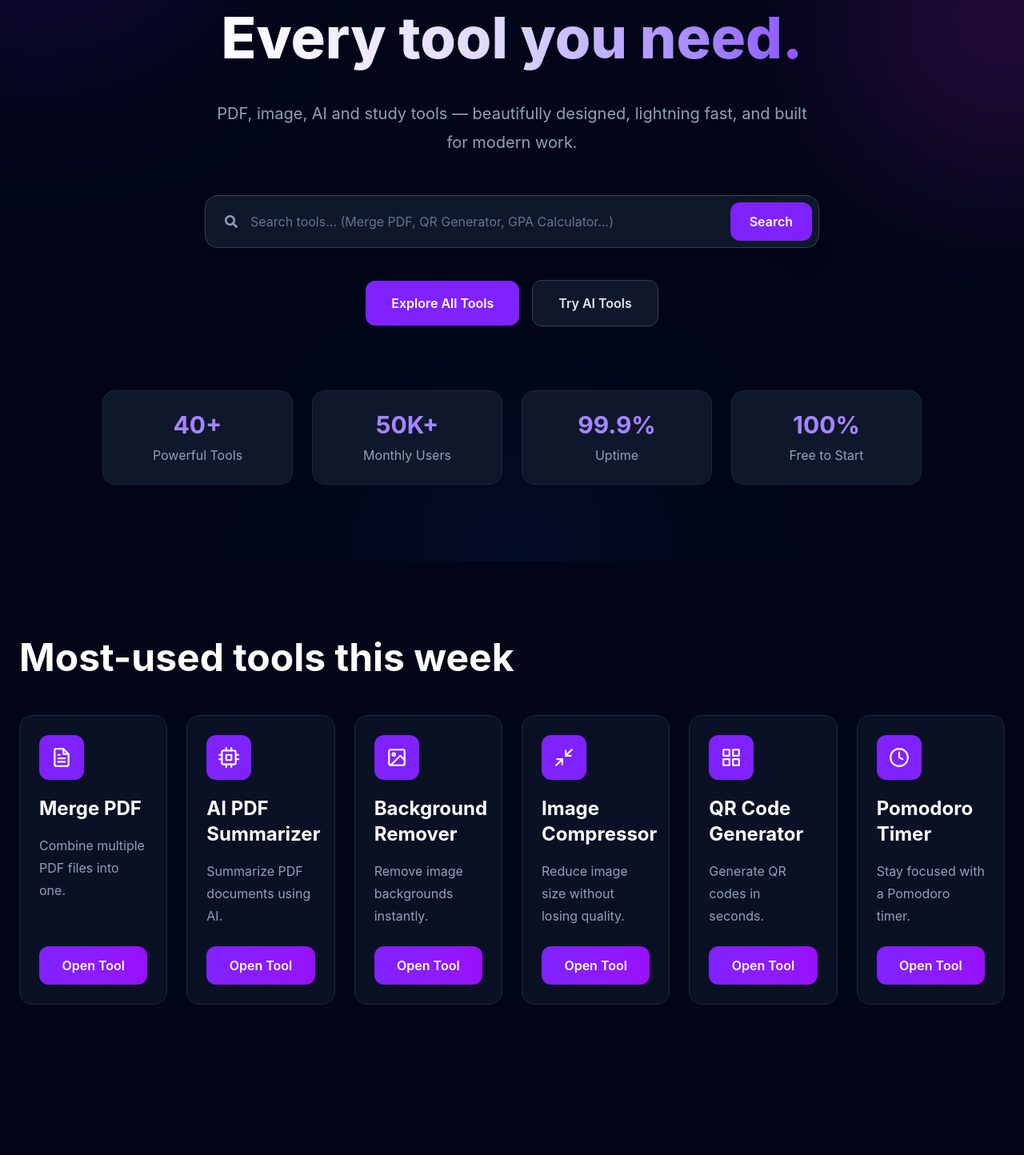
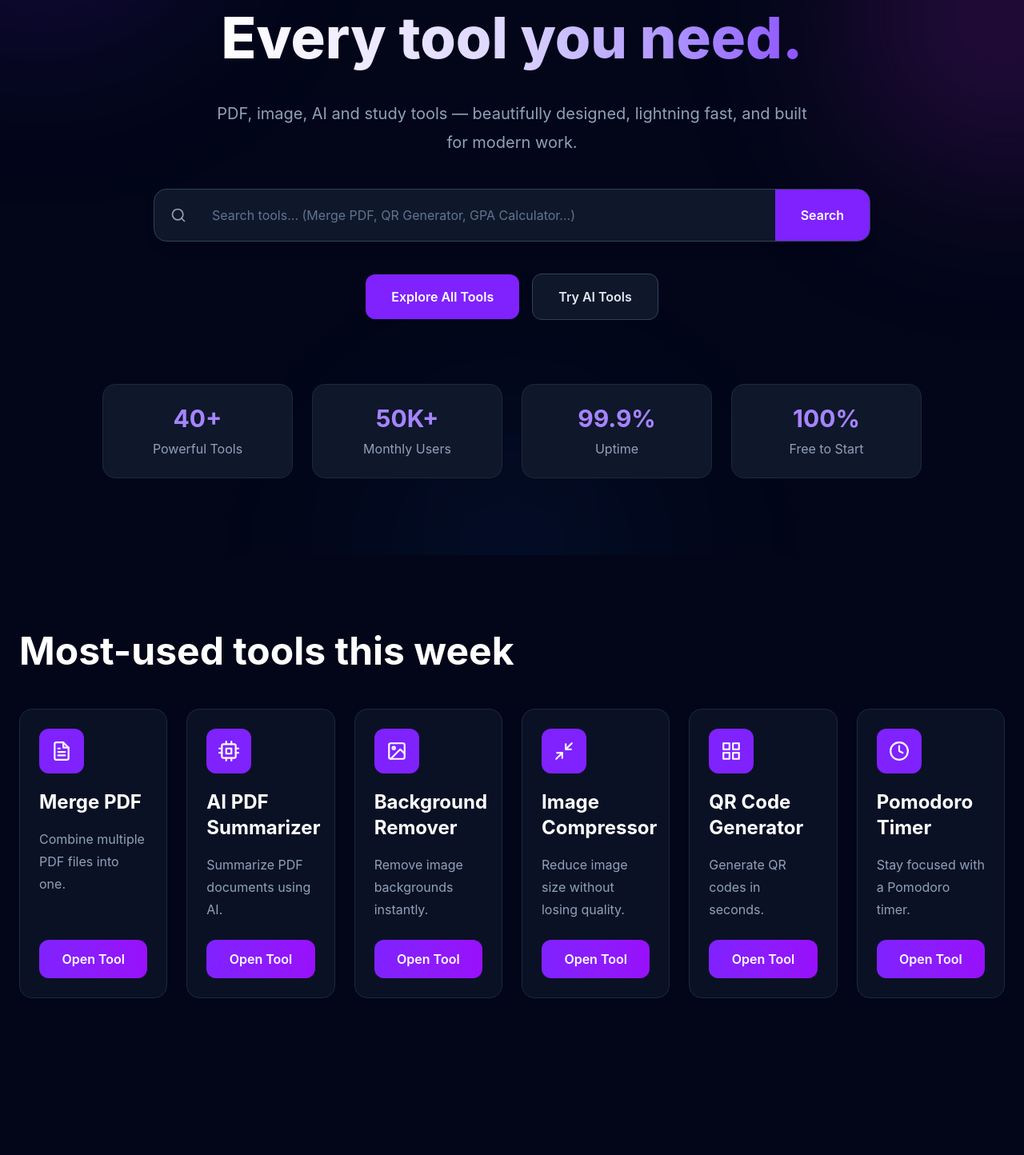
Before and after one commit to Dani-125/nexyra-tools, a React (Vite) app: page / in a window 1280 px wide. Shown: the part 327-1771 px from the top of the page at 80% size. Built offline with nearby package versions, Linux system fonts and the light colour scheme.

Commit message:
Implement live search with autocomplete dropdown

```diff
--- a/src/App.jsx
+++ b/src/App.jsx
@@ -1,3 +1,5 @@
+import { useState } from "react";
+
 import Navbar from "./components/layout/Navbar";
 import Hero from "./components/hero/Hero";
 import PopularTools from "./components/tools/PopularTools";
@@ -7,17 +9,50 @@ import AllTools from "./components/tools/AllTools";
 import Features from "./components/home/Features";
 import Footer from "./components/layout/Footer";
 
+import { popularTools, allTools } from "./data/tools";
+
 function App() {
+  const [searchTerm, setSearchTerm] = useState("");
+
+  const searchResults = allTools.filter((tool) => {
+    const query = searchTerm.toLowerCase();
+
+    return (
+      tool.title.toLowerCase().includes(query) ||
+      (tool.category && tool.category.toLowerCase().includes(query)) ||
+      tool.description.toLowerCase().includes(query)
+    );
+  });
+
+  const filteredPopularTools = popularTools.filter((tool) => {
+    const query = searchTerm.toLowerCase();
+
+    return (
+      tool.title.toLowerCase().includes(query) ||
+      tool.description.toLowerCase().includes(query) ||
+      tool.category.toLowerCase().includes(query)
+    );
+  });
+
   return (
     <div className="min-h-screen bg-slate-950 text-white">
       <Navbar />
 
       <main>
-        <Hero />
-        <PopularTools />
+        <Hero
+          searchTerm={searchTerm}
+          setSearchTerm={setSearchTerm}
+          searchResults={searchResults}
+        />
+
+        <PopularTools tools={filteredPopularTools} />
+
         <Categories />
+
         <FeaturedAI />
+
         <AllTools />
+
         <Features />
       </main>
 
--- a/src/components/hero/Hero.jsx
+++ b/src/components/hero/Hero.jsx
@@ -1,6 +1,11 @@
 import Stats from "./Stats";
 import SearchBar from "./SearchBar";
-function Hero() {
+
+function Hero({
+  searchTerm,
+  setSearchTerm,
+  searchResults,
+}) {
   return (
     <section className="relative w-full overflow-hidden py-24">
 
@@ -13,13 +18,9 @@ function Hero() {
 
       <div className="relative z-10 mx-auto flex max-w-7xl flex-col items-center justify-center px-6 text-center">
 
-      {/* Badge */}
-
         <div className="mb-8 inline-flex items-center rounded-full border border-violet-500/30 bg-violet-500/10 px-5 py-2 text-sm text-violet-300 backdrop-blur-md">
           ✨ 40+ Powerful Tools • Free • Fast • Secure
         </div>
-
-      {/* Heading */}
 
         <h1 className="bg-gradient-to-r from-white via-violet-200 to-violet-500 bg-clip-text text-6xl font-extrabold leading-tight text-transparent md:text-7xl">
           One platform.
@@ -27,13 +28,17 @@ function Hero() {
           Every tool you need.
         </h1>
 
-      {/* Subtitle */}
-
         <p className="mt-8 max-w-3xl text-xl leading-9 text-slate-400">
           PDF, image, AI and study tools — beautifully designed,
           lightning fast, and built for modern work.
         </p>
-<SearchBar />
+
+        <SearchBar
+          searchTerm={searchTerm}
+          setSearchTerm={setSearchTerm}
+          searchResults={searchResults}
+        />
+
         <div className="mt-10 flex flex-col items-center justify-center gap-4 sm:flex-row">
           <button className="rounded-xl bg-violet-600 px-8 py-4 font-semibold text-white transition duration-300 hover:scale-105 hover:bg-violet-500">
             Explore All Tools
@@ -45,6 +50,7 @@ function Hero() {
         </div>
 
         <Stats />
+
       </div>
     </section>
   );
--- a/src/components/hero/SearchBar.jsx
+++ b/src/components/hero/SearchBar.jsx
@@ -1,21 +1,35 @@
-import { FaSearch } from "react-icons/fa";
+import { FiSearch } from "react-icons/fi";
+import SearchDropdown from "./SearchDropdown";
 
-function SearchBar() {
+function SearchBar({
+  searchTerm,
+  setSearchTerm,
+  searchResults,
+}) {
   return (
-    <div className="mt-12 w-full max-w-3xl">
-      <div className="flex items-center rounded-2xl border border-slate-700 bg-slate-900 p-2 shadow-xl">
-        <FaSearch className="ml-4 text-slate-400" />
+    <div className="relative mt-10 w-full max-w-4xl">
+      <div className="flex overflow-hidden rounded-2xl border border-slate-700 bg-slate-900 shadow-lg">
+        <div className="flex items-center px-5">
+          <FiSearch className="text-xl text-slate-400" />
+        </div>
 
         <input
           type="text"
           placeholder="Search tools... (Merge PDF, QR Generator, GPA Calculator...)"
-          className="flex-1 bg-transparent px-4 py-3 text-white placeholder:text-slate-500 focus:outline-none"
+          value={searchTerm}
+          onChange={(e) => setSearchTerm(e.target.value)}
+          className="flex-1 bg-transparent px-3 py-5 text-white outline-none placeholder:text-slate-500"
         />
 
-        <button className="rounded-xl bg-violet-600 px-6 py-3 font-semibold text-white transition hover:bg-violet-500">
+        <button className="bg-violet-600 px-8 font-semibold text-white transition hover:bg-violet-500">
           Search
         </button>
       </div>
+
+      <SearchDropdown
+        results={searchResults}
+        searchTerm={searchTerm}
+      />
     </div>
   );
 }
--- /dev/null
+++ b/src/components/hero/SearchDropdown.jsx
@@ -0,0 +1,46 @@
+import { FiArrowUpRight } from "react-icons/fi";
+
+function SearchDropdown({ results, searchTerm }) {
+  if (!searchTerm) return null;
+
+  return (
+    <div className="absolute left-0 right-0 top-full mt-3 overflow-hidden rounded-2xl border border-slate-800 bg-slate-900 shadow-2xl">
+      {results.length === 0 ? (
+        <div className="p-5 text-center text-slate-400">
+          No tools found.
+        </div>
+      ) : (
+        results.map((tool) => {
+          const Icon = tool.icon;
+
+          return (
+            <button
+              key={tool.id}
+              className="flex w-full items-center justify-between border-b border-slate-800 px-5 py-4 text-left transition hover:bg-slate-800"
+            >
+              <div className="flex items-center gap-4">
+                <div className="rounded-xl bg-violet-600 p-3 text-white">
+                  <Icon size={20} />
+                </div>
+
+                <div>
+                  <h4 className="font-semibold text-white">
+                    {tool.title}
+                  </h4>
+
+                  <p className="text-sm text-slate-400">
+                    {tool.category}
+                  </p>
+                </div>
+              </div>
+
+              <FiArrowUpRight className="text-slate-500" />
+            </button>
+          );
+        })
+      )}
+    </div>
+  );
+}
+
+export default SearchDropdown;
--- a/src/components/tools/PopularTools.jsx
+++ b/src/components/tools/PopularTools.jsx
@@ -1,16 +1,25 @@
 import ToolCard from "./ToolCard";
-import { popularTools } from "../../data/tools";
 
-function PopularTools() {
+function PopularTools({ tools }) {
   return (
-    <section className="max-w-7xl mx-auto px-6 py-24">
-
-      <h2 className="text-4xl md:text-5xl font-bold text-white mb-12">
+    <section className="mx-auto max-w-7xl px-6 py-24">
+      <h2 className="mb-12 text-4xl font-bold text-white md:text-5xl">
         Most-used tools this week
       </h2>
 
-      <div className="grid grid-cols-2 md:grid-cols-3 lg:grid-cols-6 gap-6">
-        {popularTools.map((tool) => (
+      {tools.length === 0 ? (
+        <div className="rounded-2xl border border-slate-800 bg-slate-900 p-12 text-center">
+          <h3 className="text-2xl font-semibold text-white">
+            No tools found
+          </h3>
+
+          <p className="mt-3 text-slate-400">
+            Try searching for another tool.
+          </p>
+        </div>
+      ) : (
+        <div className="grid grid-cols-2 gap-6 md:grid-cols-3 lg:grid-cols-6">
+          {tools.map((tool) => (
             <ToolCard
               key={tool.id}
               title={tool.title}
@@ -19,7 +28,7 @@ function PopularTools() {
             />
           ))}
         </div>
-
+      )}
     </section>
   );
 }
--- a/src/data/tools.js
+++ b/src/data/tools.js
@@ -160,3 +160,10 @@ export const studentTools = [
     icon: FiGrid,
   },
 ];
+export const allTools = [
+  ...popularTools,
+  ...pdfTools,
+  ...imageTools,
+  ...aiTools,
+  ...studentTools,
+];
```
Lines whose indentation alone changed are shown as unchanged.
